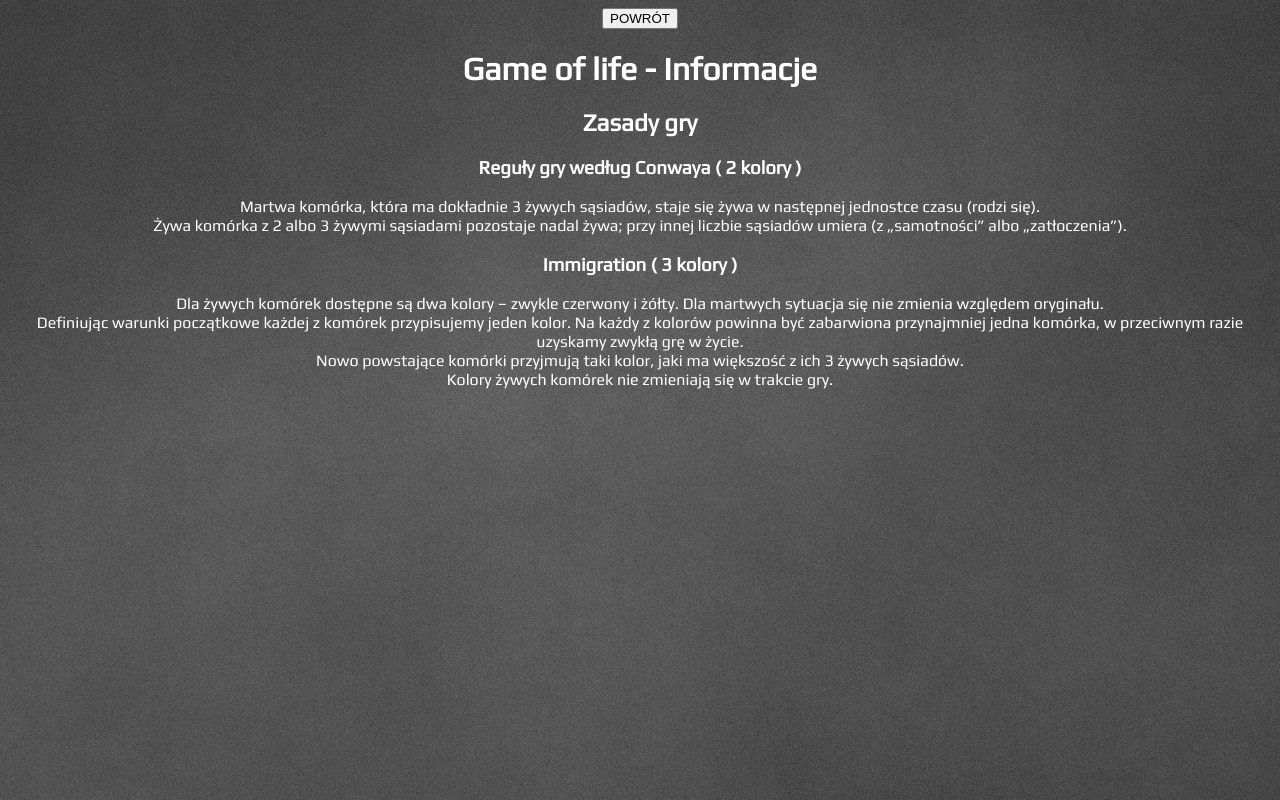
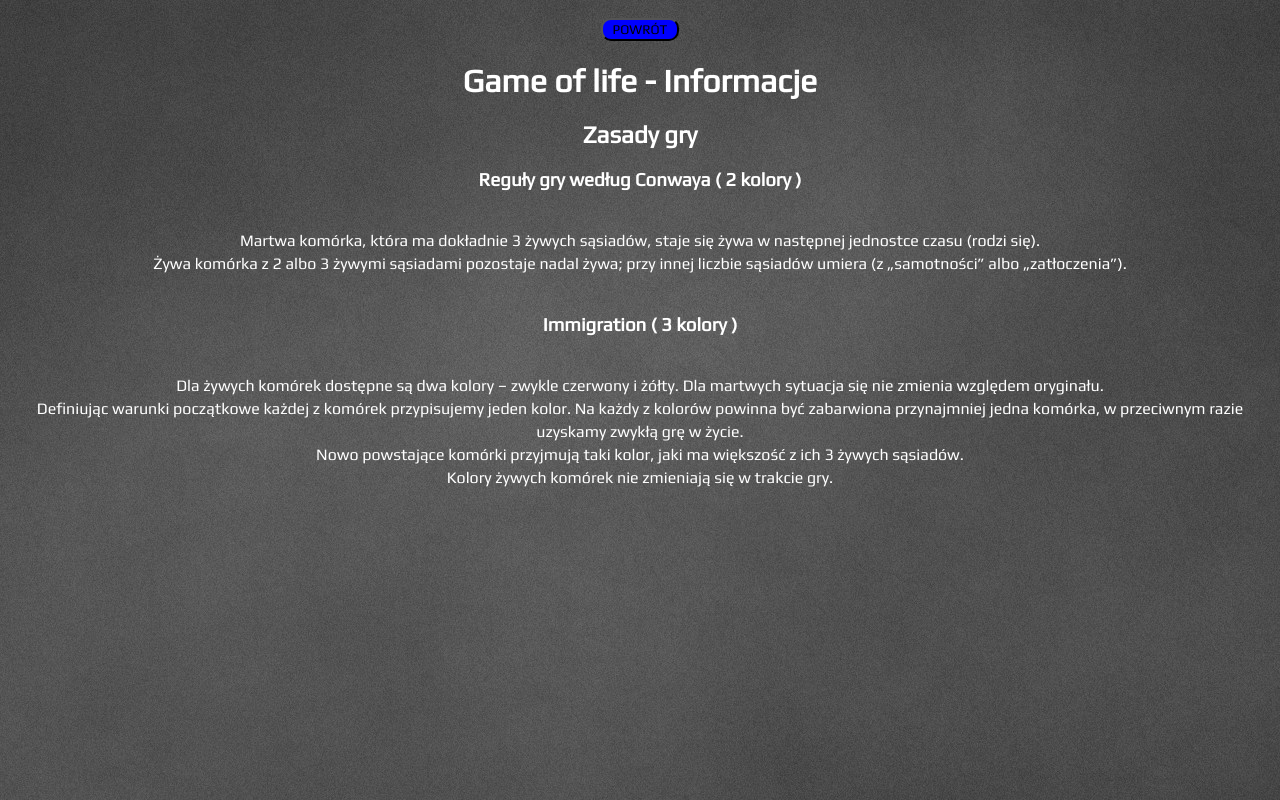
Before and after one commit to wgpol098/OSS-Projekt, a plain HTML site: page info.html in a window 1280 px wide. Drawn offline with Linux system fonts and the light colour scheme; a script that the page names is missing.

Commit message:
Zmiany kosmetyczne gry

```diff
--- a/info.html
+++ b/info.html
@@ -15,17 +15,18 @@
 	<h2>Zasady gry</h2>
 	<h3>Reguły gry według Conwaya ( 2 kolory )</h3>
 
+	<p>
     Martwa komórka, która ma dokładnie 3 żywych sąsiadów, staje się żywa w następnej jednostce czasu (rodzi się).</br>
     Żywa komórka z 2 albo 3 żywymi sąsiadami pozostaje nadal żywa; przy innej liczbie sąsiadów umiera (z „samotności” albo „zatłoczenia”).
-
+	</p>
 	<h3>Immigration ( 3 kolory )</h2>
 
-
+	<p>
     Dla żywych komórek dostępne są dwa kolory – zwykle czerwony i żółty. Dla martwych sytuacja się nie zmienia względem oryginału.</br>
     Definiując warunki początkowe każdej z komórek przypisujemy jeden kolor. Na każdy z kolorów powinna być zabarwiona przynajmniej jedna komórka, w przeciwnym razie uzyskamy zwykłą grę w życie.</br>
     Nowo powstające komórki przyjmują taki kolor, jaki ma większość z ich 3 żywych sąsiadów.</br>
     Kolory żywych komórek nie zmieniają się w trakcie gry.
-
+	</p>
 	</center>
 </body>
 <script type="text/javascript" src="game1.js"></script>
--- a/style.css
+++ b/style.css
@@ -10,6 +10,11 @@
 	padding:5px;
 	background-color:blue;
 	width:150px;
+}
+#menu:hover
+{
+	background-color:red;
+	color:white;
 }
 #ilosc
 {
@@ -28,6 +33,7 @@
 #start:hover
 {
 	background-color:red;
+	color:white;
 }
 #stop
 {
@@ -49,6 +55,21 @@
 	padding-right:10px;
 	margin-left:10px;
 	background-color:blue;
+}
+#back
+{
+	font-family: 'Play', sans-serif;
+	border-radius:10px;
+	padding:2px;
+	padding-left:10px;
+	padding-right:10px;
+	margin-top:10px;
+	background-color:blue;
+}
+#back:hover
+{
+	background-color:red;
+	color:white;
 }
 .head
 {
@@ -100,8 +121,12 @@ body
 	font-family: 'Play', sans-serif;
 	color:white;
 }
-
 a
 {
 	text-decoration:none;
 }
+p
+{
+	padding:20px;
+	line-height:23px;
+}
```
Also changed, not shown: readme.txt.
